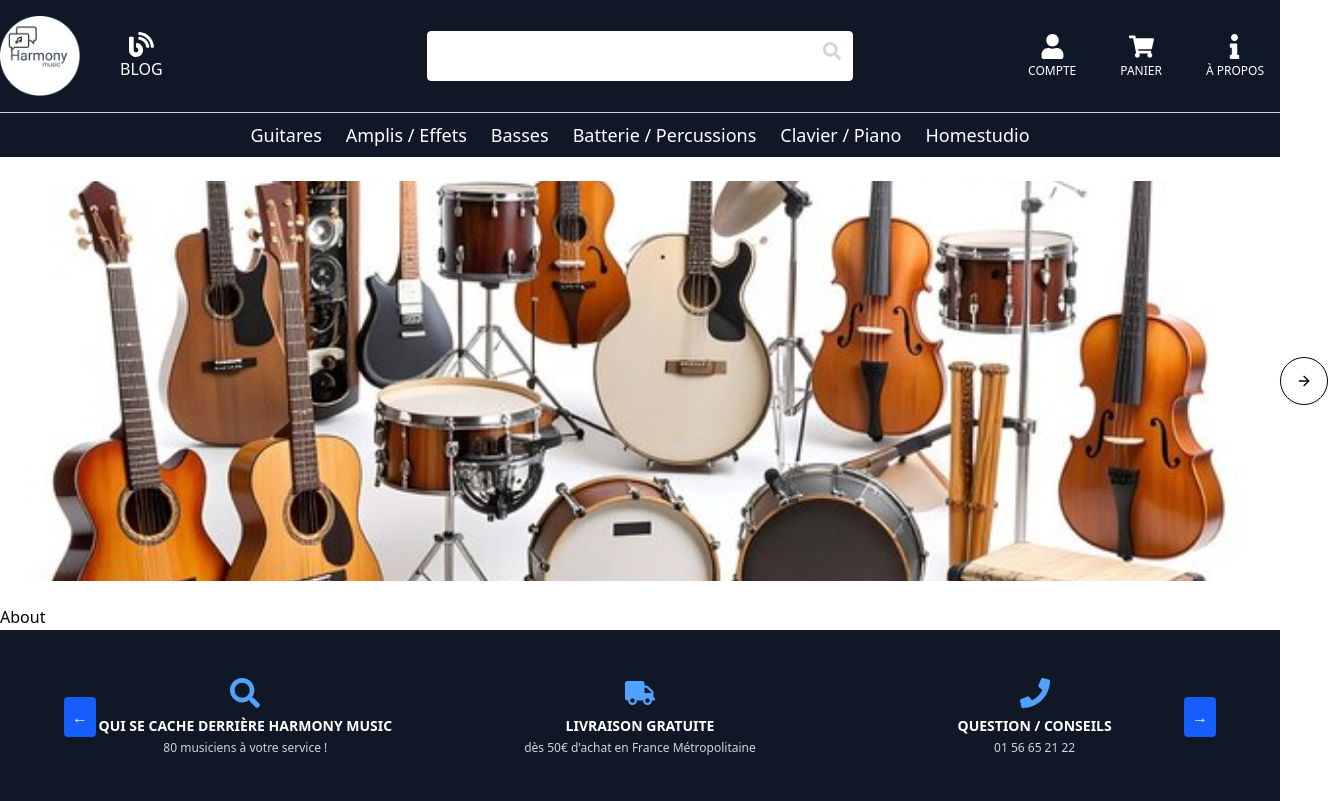
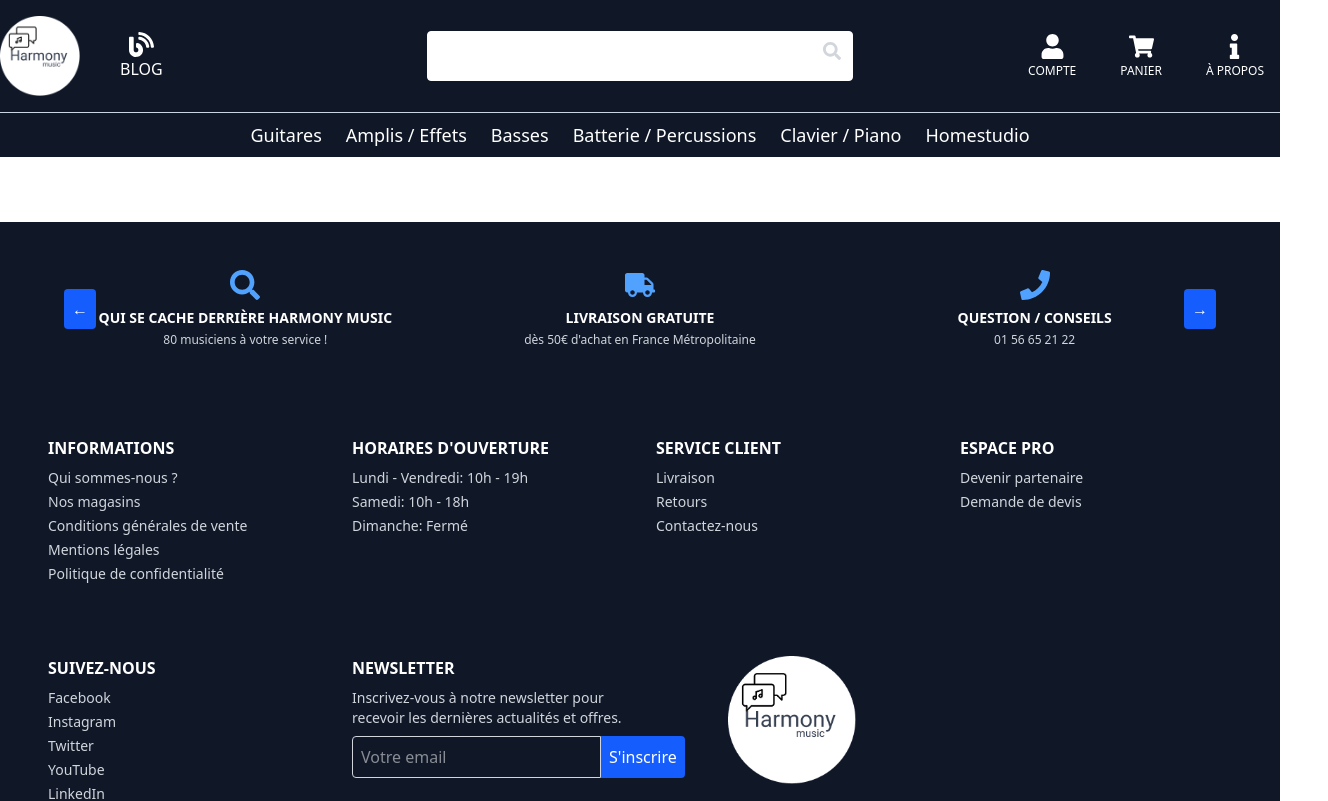
Before and after one commit to Slim-coder20/harmony, a React (Vite) app in the folder harmony-app/: page /about in a window 1280 px wide. Shown: the top 801 px of the page, 1328 px wide, since content can reach past the window. Built offline with nearby package versions, Linux system fonts and the light colour scheme.

Commit message:
Mise en place des Link dans le header pour le bon redirection vers les pages du menu A propos Blog  compte et home test routage Ok

```diff
--- a/harmony-app/src/App.jsx
+++ b/harmony-app/src/App.jsx
@@ -1,6 +1,6 @@
 "use client";
 import React from "react";
-import {  Routes, Route } from "react-router-dom";
+import { Routes, Route } from "react-router-dom";
 import Header from "./components/Header";
 import Nav from "./components/Nav";
 import Footer from "./components/Footer";
@@ -16,15 +16,15 @@ export default function App() {
     <>
       <Header />
       <Nav />
-      <Carrousel />
 
       <Routes>
         <Route path="/" element={<Home />}></Route>
         <Route path="/blog" element={<Blog />}></Route>
         <Route path="/register" element={<Register />} />
         <Route path="/order" element={<Order />} />
-        <Route path="/about" element={<About/>} />
+        <Route path="/about" element={<About />} />
       </Routes>
+
       <Footer />
     </>
   );
--- a/harmony-app/src/components/Header.jsx
+++ b/harmony-app/src/components/Header.jsx
@@ -1,7 +1,12 @@
 import { Link } from "react-router-dom";
-import { FaShoppingCart, FaUser, FaSearch } from "react-icons/fa";
-import { FaInfo } from "react-icons/fa";
-import { FaBlog } from "react-icons/fa";
+import {
+  FaShoppingCart,
+  FaUser,
+  FaSearch,
+  FaBlog,
+  FaInfo,
+} from "react-icons/fa";
+
 export default function Header() {
   return (
     <header className=" bg-gray-900 py-4 text-white border-b border-b-slate-300">
@@ -44,7 +49,7 @@ export default function Header() {
         {/* Le menu de connexion / pannier / a propos / favoris */}
         <div className="flex-1 flex justify-end gap-3 ">
           <div className="flex flex-col items-center gap-1">
-            <button className="flex flex-col items-center px-4 py-2 rounded hover:bg-white group transition">
+            <Link to="/register" className="flex flex-col items-center px-4 py-2 rounded hover:bg-white group transition">
               <FaUser
                 size={25}
                 className="text-white group-hover:text-black transition"
@@ -52,11 +57,11 @@ export default function Header() {
               <span className="text-xs mt-1 text-white group-hover:text-black transition">
                 COMPTE
               </span>
-            </button>
+            </Link>
           </div>
           {/* Menu pannier  */}
           <div className="flex flex-col items-center">
-            <button className="flex flex-col items-center px-4 py-2 rounded hover:bg-white group transition">
+            <Link to="/order" className="flex flex-col items-center px-4 py-2 rounded hover:bg-white group transition">
               <FaShoppingCart
                 size={25}
                 className="text-white group-hover:text-black transition"
@@ -64,11 +69,11 @@ export default function Header() {
               <span className="text-xs mt-1 text-white group-hover:text-black transition">
                 PANIER
               </span>
-            </button>
+            </Link>
           </div>
           {/* Menu a propos  */}
           <div className="flex flex-col items-center">
-            <button className="flex flex-col items-center px-4 py-2 rounded hover:bg-white group transition">
+            <Link to="/about" className="flex flex-col items-center px-4 py-2 rounded hover:bg-white group transition">
               <FaInfo
                 size={25}
                 className="text-white group-hover:text-black transition"
@@ -76,7 +81,7 @@ export default function Header() {
               <span className="text-xs mt-1 text-white group-hover:text-black transition">
                 À PROPOS
               </span>
-            </button>
+            </Link>
           </div>
         </div>
       </div>
--- a/harmony-app/src/pages/About.jsx
+++ b/harmony-app/src/pages/About.jsx
@@ -1,9 +1,10 @@
-
-
 export default function About() {
   return (
     <div>
-      About
+      {/* Contenu spécifique de la page About  */}
+      <main className="container mx-auto px-4 py-8">
+
+      </main>
     </div>
-  )
+  );
 }
--- a/harmony-app/src/pages/Home.jsx
+++ b/harmony-app/src/pages/Home.jsx
@@ -7,6 +7,8 @@ import {
   FaStore,
   FaTruck,
 } from "react-icons/fa";
+import Carrousel from "../components/Carrousel";
+
 export default function Home() {
   /* Variable : je créé un tableau d'objets de produits qui me permettra d'afficher dynamiquement
 les cartes des meilleurs ventes des produits en utilisant la méthode map() : cette méthode permet
@@ -169,6 +171,9 @@ facilement d'itérer sur des données et de retourner un tableau d'éléments
 
   return (
     <div className=" bg-white py-9">
+      {/* Carrousel */}
+      <Carrousel />
+
       <h1 className="text-center text-3xl mt-4">
         Bienvenue chez <span className="text-blue-900">Harmony</span> !
       </h1>
```
